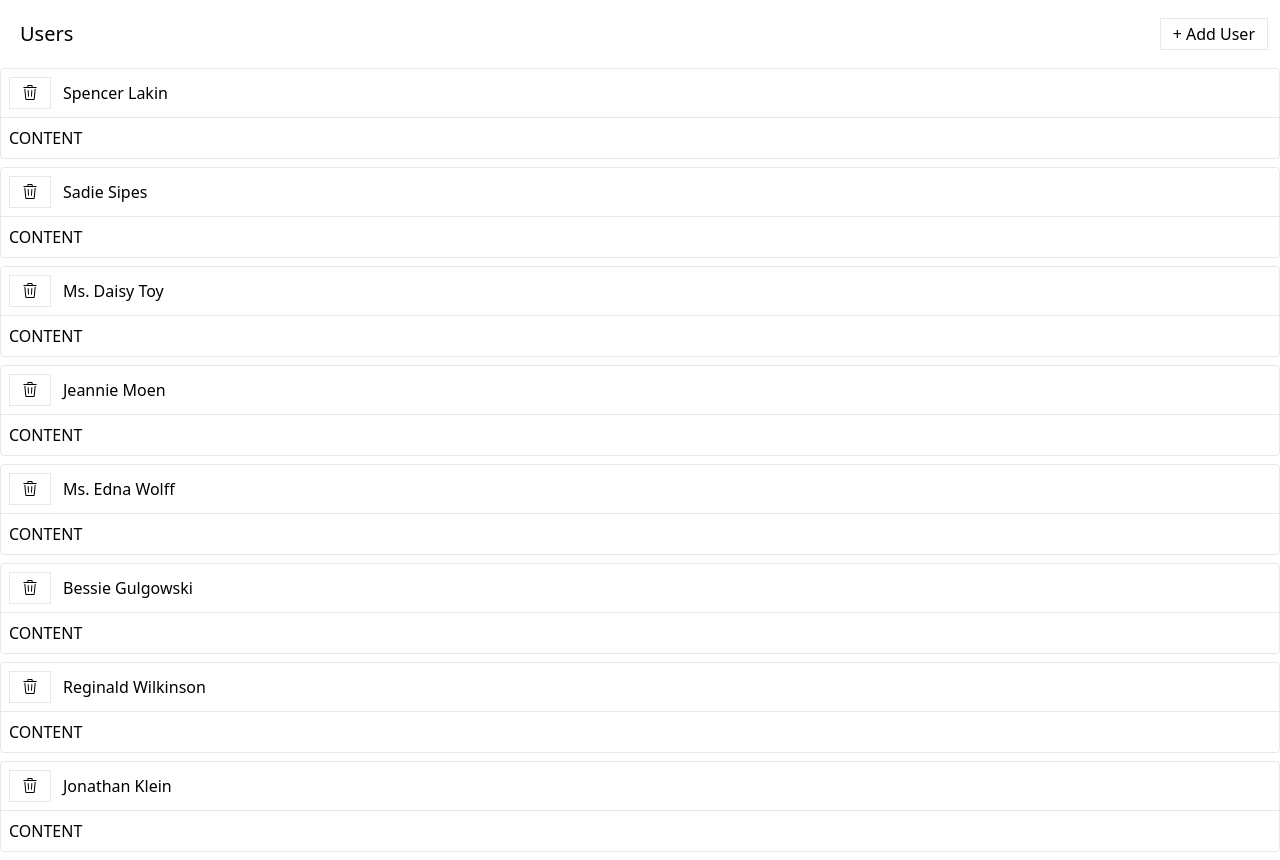
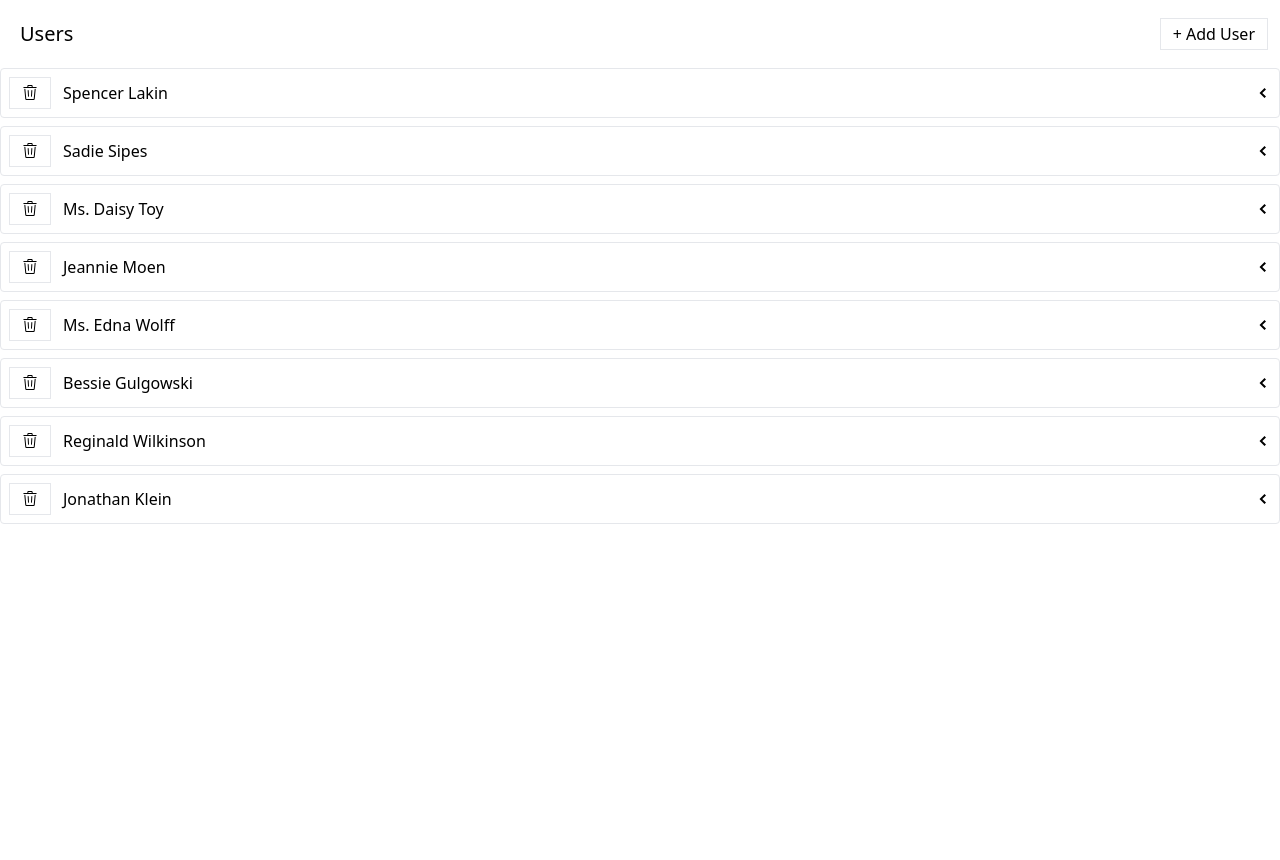
Before and after one commit to AndriiNyzhnyk1994/rtk-media, a React (Create React App) app: page / in a window 1280 px wide. After the commit the page ends 800 px from the top, so only its background shows below. Built offline with nearby package versions, Linux system fonts and the light colour scheme; data requests are answered from the project's data file.

Commit message:
added chevrons (down&left)

```diff
--- a/src/components/ExpandeblePanel.js
+++ b/src/components/ExpandeblePanel.js
@@ -1,16 +1,31 @@
-import React from 'react'
+import React, { useState } from 'react'
+import { useStore } from 'react-redux'
+import { GoChevronLeft } from 'react-icons/go'
+import { GoChevronDown } from 'react-icons/go'
+
 
 function ExpandeblePanel({ header, children }) {
+
+    const [expanded, setExpanded] = useState(false)
+
+    const handleClick = () => {
+        setExpanded(!expanded)
+    }
+
     return (
         <div className="mb-2 border rounded">
-            <div className="flex p-2 justify-between items-center cursor-pointer">
+            <div className="flex p-2 justify-between items-center">
                 <div className='flex flex-row items-center justify-between '>
-                {header}
+                    {header}
+                </div>
+                <div onClick={handleClick} className='cursor-pointer'>
+                    {expanded ? <GoChevronDown /> : <GoChevronLeft />}
                 </div>
             </div>
-            <div className='p-2 border-t'>
+            {expanded && <div className='p-2 border-t'>
                 {children}
-            </div>
+            </div>}
+
         </div>
     )
 }
```
